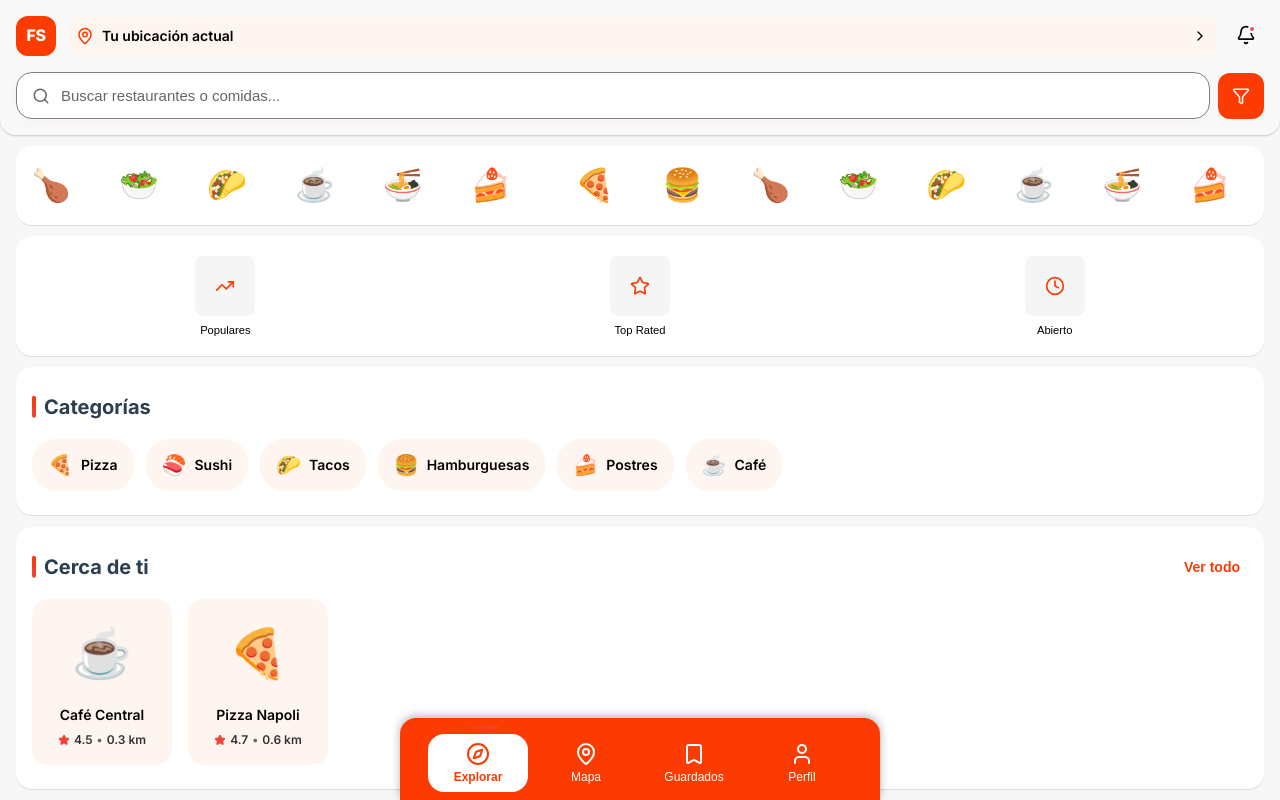
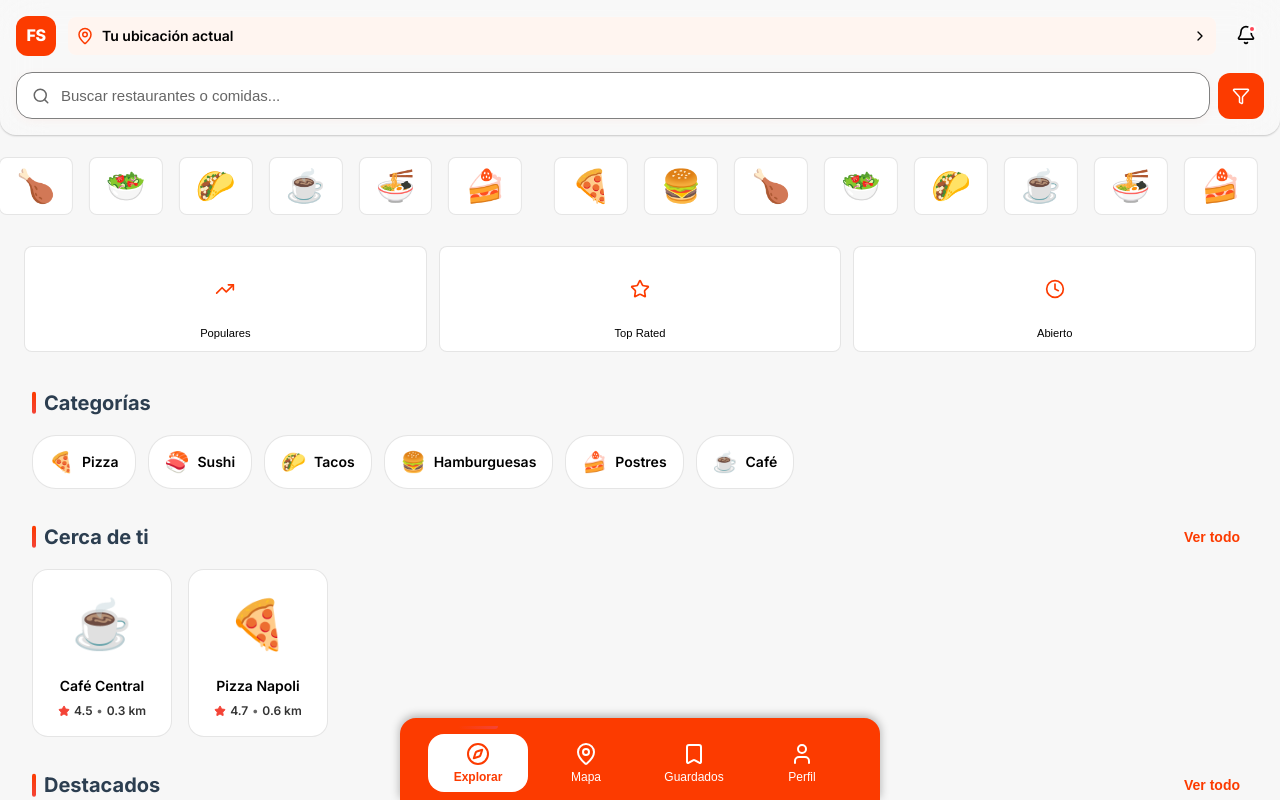
Before and after one commit to gjorwi/foodspot, a Next.js app: page / in a window 1280 px wide. Built offline with nearby package versions, Linux system fonts and the light colour scheme.

Commit message:
updated styles 2

```diff
--- a/app/page.module.css
+++ b/app/page.module.css
@@ -147,11 +147,8 @@
 
 /* Sponsors Section */
 .sponsorsSection {
-  background: #FFFFFF;
+  background: transparent;
   padding: 0.7rem 1rem;
-  margin-inline: 1rem;
-  border-radius: var(--radius-lg);
-  box-shadow: 0 1px 1px rgba(0, 0, 0, 0.1);
   margin-bottom: 0.7rem;
   overflow: hidden;
   position: relative;
@@ -189,10 +186,11 @@
 
 .sponsorCard {
   background: white;
-  border-radius: var(--radius-md);
+  border-radius: var(--radius-sm);
   padding: 0.75rem 1rem;
   display: flex;
   align-items: center;
+  border: 1px solid rgba(0, 0, 0, 0.1);
   justify-content: center;
   min-width: 60px;
   transition: var(--transition);
@@ -215,9 +213,7 @@
   grid-template-columns: repeat(3, 1fr);
   gap: 0.75rem;
   padding: 0.5rem 0.5rem;
-  background: #FFFFFF;
-  border-radius: var(--radius-lg);
-  box-shadow: 0 1px 1px rgba(0, 0, 0, 0.1);
+  background: transparent;
   margin-inline: 1rem;
   margin-bottom: 0.7rem;
 }
@@ -227,11 +223,12 @@
   flex-direction: column;
   align-items: center;
   gap: 0.5rem;
-  background: none;
+  background: var(--surface);
   border: none;
   padding: 0.75rem 0.5rem;
   cursor: pointer;
-  border-radius: var(--radius-md);
+  border-radius: var(--radius-sm);
+  border: 1px solid rgba(0, 0, 0, 0.1);
   transition: var(--transition);
 }
 
@@ -254,7 +251,7 @@
   display: flex;
   align-items: center;
   justify-content: center;
-  background: #F5F5F5 !important;
+  background: var(--surface) !important;
   transition: var(--transition);
 }
 
@@ -269,12 +266,10 @@
 
 /* Mobile Section */
 .mobileSection {
-  padding: 1.5rem 0;
-  background: #FFFFFF;
+  padding: 1rem 0;
+  background: transparent;
   margin-inline: 1rem;
-  border-radius: var(--radius-lg);
-  box-shadow: 0 1px 1px rgba(0, 0, 0, 0.1);
-  margin-bottom: 0.75rem;
+  margin-bottom: 0rem;
 }
 
 .sectionHeader {
@@ -340,8 +335,9 @@
   align-items: center;
   gap: 0.5rem;
   padding: 0.625rem 1rem;
-  background: var(--surface-alt);
+  background: var(--surface);
   border-radius: var(--radius-xl);
+  border: 1px solid rgba(0, 0, 0, 0.1);
   white-space: nowrap;
   cursor: pointer;
   transition: var(--transition);
@@ -384,7 +380,8 @@
 /* Nearby Card */
 .nearbyCard {
   min-width: 140px;
-  background: var(--surface-alt);
+  background: var(--surface);
+  border: 1px solid rgba(0, 0, 0, 0.1);
   border-radius: var(--radius-lg);
   padding: 1rem;
   display: flex;
```
